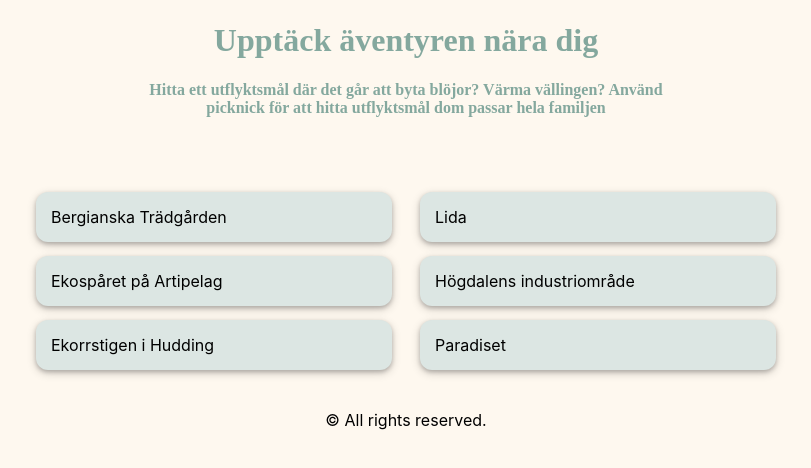
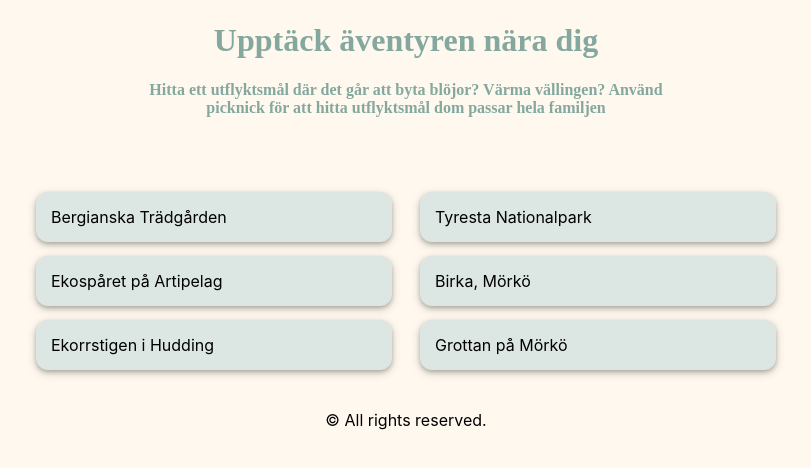
Before and after one commit to Soljojjo/Picknick, a React (Create React App) app: page / in a window 1280 px wide. Shown: the top 468 px of the page, without its empty margins (234-1045 px from the left). Built offline with nearby package versions, Linux system fonts and the light colour scheme; no server answers.

Commit message:
inlagda destinationer

```diff
--- a/src/project/Sidebar2.js
+++ b/src/project/Sidebar2.js
@@ -6,9 +6,9 @@ import React from 'react'
 const Sidebar = () =>{
     return(
         <div class="menu">
-            <a class="menu__link" href="">Lida</a>
-            <a class="menu__link" href="">Högdalens industriområde</a>
-            <a class="menu__link" href="">Paradiset</a>
+            <a class="menu__link" href="">Tyresta Nationalpark</a>
+            <a class="menu__link" href="">Birka, Mörkö</a>
+            <a class="menu__link" href="">Grottan på Mörkö</a>
         </div>
     )
 }
```
